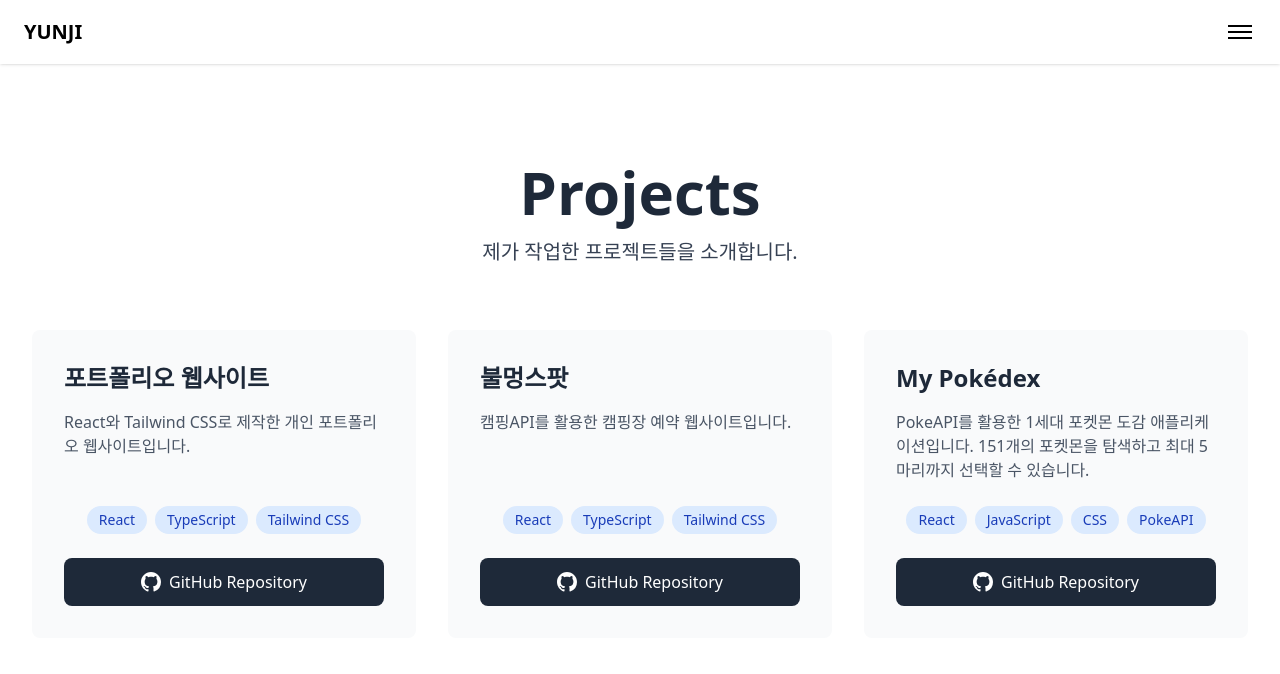
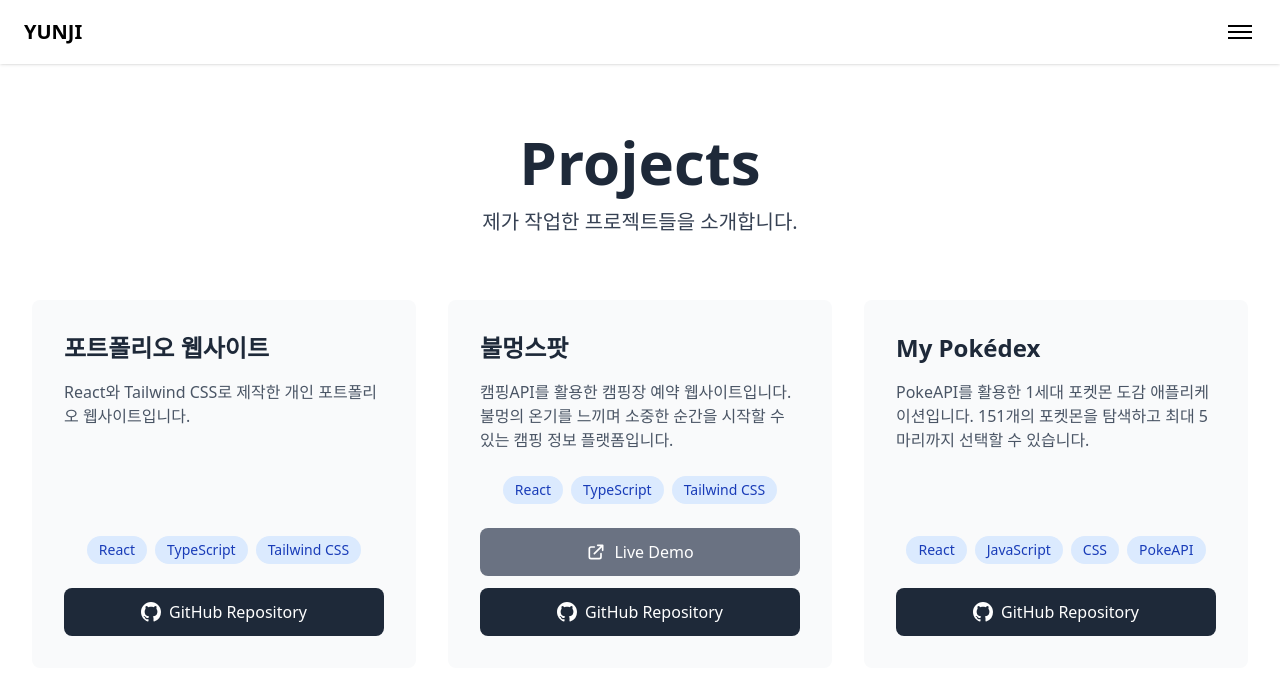
Before and after one commit to Leeeydia/yunji-portfolio, a React (Vite) app: page /projects in a window 1280 px wide. Shown: the top 674 px of the page. Built offline with nearby package versions, Linux system fonts and the light colour scheme.

Commit message:
fix: 버셀 배포링크 추가

```diff
--- a/src/components/SectionProjects.tsx
+++ b/src/components/SectionProjects.tsx
@@ -58,7 +58,8 @@ export default function SectionProjects() {
               불멍스팟
             </h3>
             <p className="text-gray-600 mb-6 flex-grow text-sm sm:text-base">
-              캠핑API를 활용한 캠핑장 예약 웹사이트입니다.
+              캠핑API를 활용한 캠핑장 예약 웹사이트입니다. 불멍의 온기를 느끼며
+              소중한 순간을 시작할 수 있는 캠핑 정보 플랫폼입니다.
             </p>
             <div className="flex flex-wrap gap-2 justify-center mb-6">
               <span className="bg-blue-100 text-blue-800 px-2 py-1 sm:px-3 sm:py-1 rounded-full text-xs sm:text-sm">
@@ -71,6 +72,29 @@ export default function SectionProjects() {
                 Tailwind CSS
               </span>
             </div>
+            <div className="flex flex-col gap-3">
+              <a
+                href="https://fire-spot.vercel.app/"
+                target="_blank"
+                rel="noopener noreferrer"
+                className="inline-flex items-center justify-center gap-2 bg-gray-500 text-white px-4 py-2 sm:px-6 sm:py-3 rounded-lg hover:bg-gray-400 transition text-sm sm:text-base"
+              >
+                <svg
+                  className="w-4 h-4 sm:w-5 sm:h-5"
+                  fill="none"
+                  stroke="currentColor"
+                  viewBox="0 0 24 24"
+                >
+                  <path
+                    strokeLinecap="round"
+                    strokeLinejoin="round"
+                    strokeWidth={2}
+                    d="M10 6H6a2 2 0 00-2 2v10a2 2 0 002 2h10a2 2 0 002-2v-4M14 4h6m0 0v6m0-6L10 14"
+                  />
+                </svg>
+                <span className="hidden sm:inline">Live Demo</span>
+                <span className="sm:hidden">Demo</span>
+              </a>
               <a
                 href="https://github.com/Leeeydia/fire-spot"
                 target="_blank"
@@ -87,6 +111,7 @@ export default function SectionProjects() {
                 <span className="hidden sm:inline">GitHub Repository</span>
                 <span className="sm:hidden">GitHub</span>
               </a>
+            </div>
           </div>
 
           {/* My Pokédex */}
```
Lines whose indentation alone changed are shown as unchanged.
